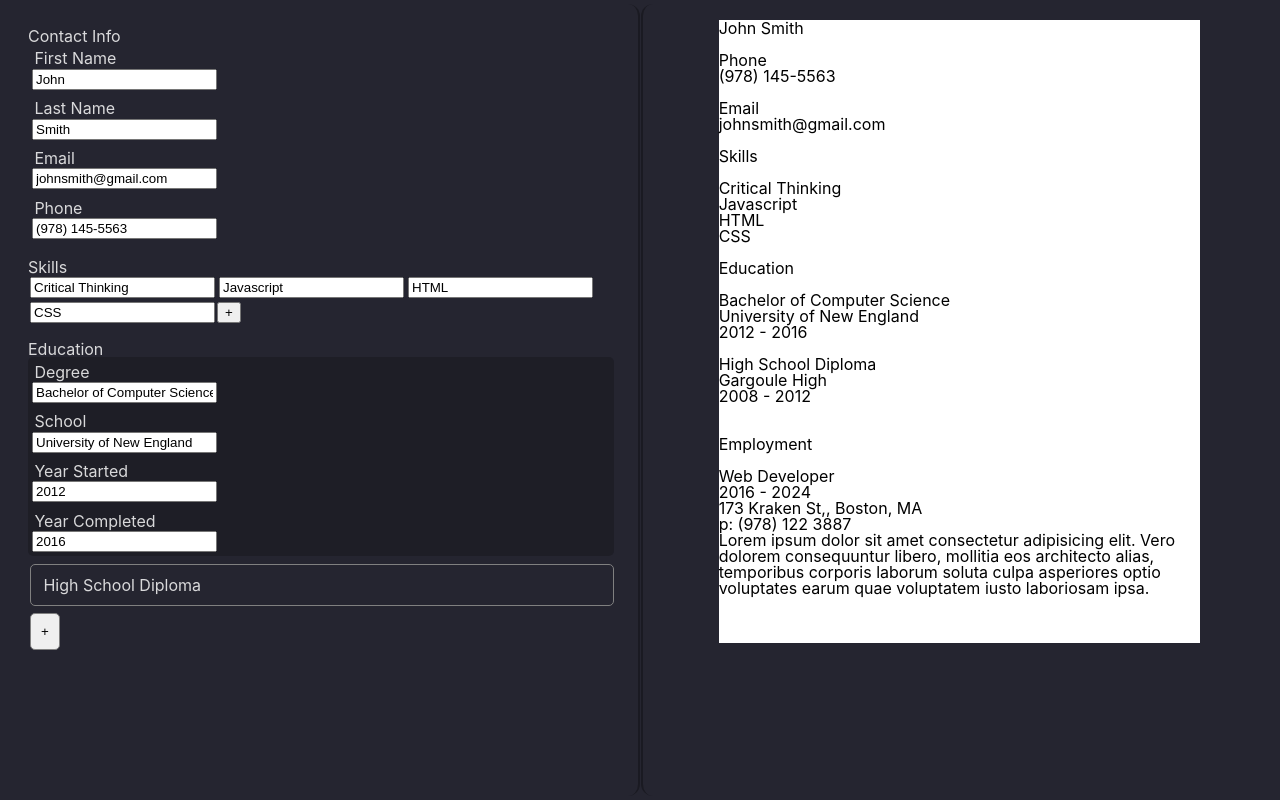
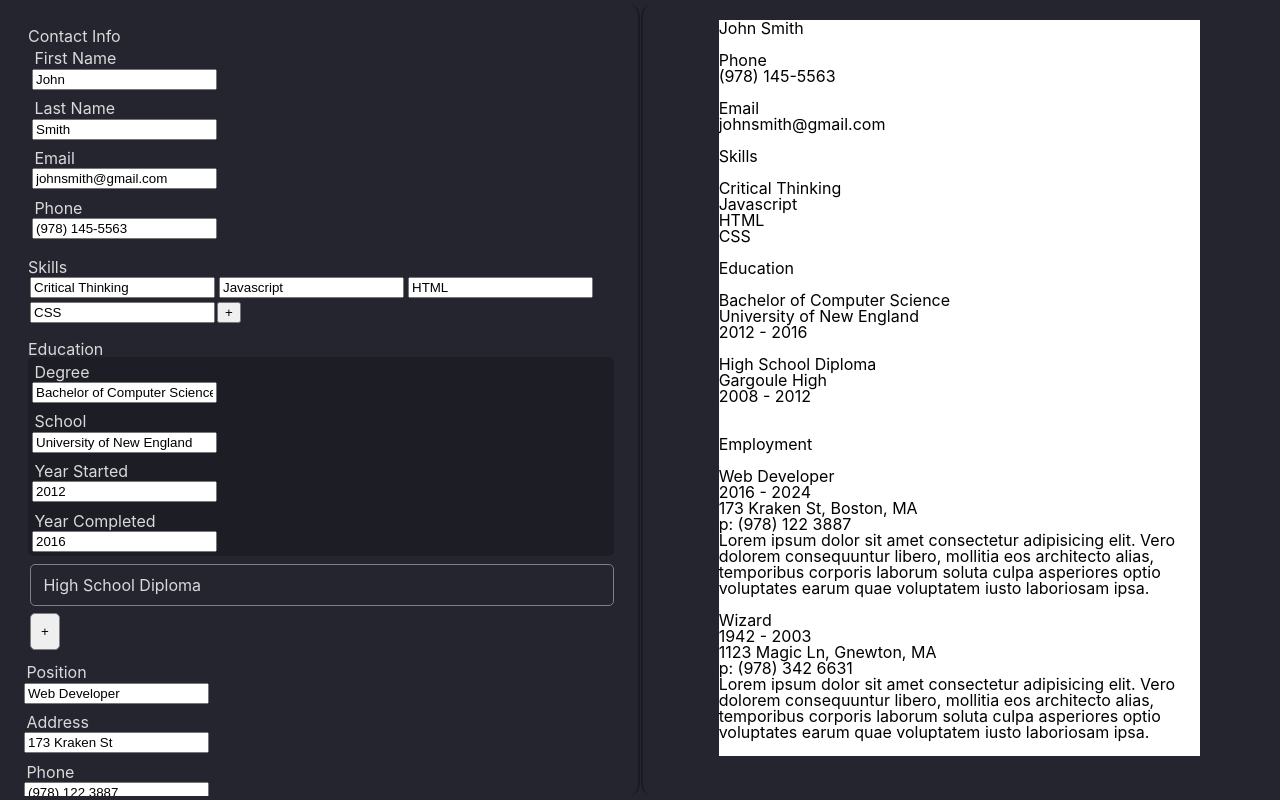
Before and after one commit to DarxyDev/CV-Generator, a React (Vite) app: page / in a window 1280 px wide. Built offline with nearby package versions, Linux system fonts and the light colour scheme.

Commit message:
added SelectableCategory and displayed workHistory form with it

```diff
--- a/src/components/Form.jsx
+++ b/src/components/Form.jsx
@@ -8,19 +8,20 @@ export default function Form({ formData, setFormData }) {
     return (
         <div className='left-half main-section'>
             <Section title='Contact Info'>
-                <ContactInfo {...childProps}/>
+                <ContactInfo {...childProps} />
             </Section>
             <Section title='Skills'>
-                <Skills {...childProps}/>
+                <Skills {...childProps} />
             </Section>
             <Section title='Education'>
-            <Education {...childProps} />
+                <Education {...childProps} />
             </Section>
+            <WorkHistory {...childProps} />
         </div>
     )
 }
 //////
-function Section({title, children}){
+function Section({ title, children }) {
     return (
         <div className='Section'>
             <h1>{title}</h1>
@@ -83,7 +84,28 @@ function Skills({ formData, setFormData }) {
         </div>
     )
 }
-
+function SelectableCategory({ children, onAddItem, categoryChildIndex = 0, valueKey = 'value' }) {
+    const [currentIndex, setCurrentIndex] = useState(0);
+    return (
+        <div>
+            {children.map((child, index) => {
+                if (index === currentIndex)
+                    return (
+                        child
+                    )
+                return (
+                    <div key={child.key + "subCategory"} className='Education-not-selected' onClick={(e) => { setCurrentIndex(index) }}>
+                        {child.props.children[categoryChildIndex].props[valueKey]}
+                    </div>
+                )
+            })}
+            <AddItemButton onClick={(e)=>{
+                setCurrentIndex(children.length);
+                onAddItem(e);
+            }} />
+        </div>
+    )
+}
 function Education({ formData, setFormData }) {
     const [currentIndex, setCurrentIndex] = useState(0);
     function onChange(e, index, formKey) {
@@ -126,3 +148,37 @@ function Education({ formData, setFormData }) {
         </div>
     )
 }
+function WorkHistory({ formData, setFormData }) {
+    function onChange(e, index, formKey) {
+        const newFormData = { ...formData };
+        newFormData.workHistory[index][formKey] = e.target.value;
+        setFormData(newFormData);
+    }
+    function onAddItem(e){
+        const newWorkObj = {};
+        Object.keys(formData.workHistory[0]).forEach(key=>newWorkObj[key] = '');
+        newWorkObj.key = uuid();
+
+        const newFormData = {...formData};
+        newFormData.workHistory.push(newWorkObj)
+        setFormData(newFormData);
+    }
+    return (
+        <SelectableCategory onAddItem={onAddItem}>
+            {formData.workHistory.map((item, index) => {
+                return (
+                    <div key={item.id}>
+                        <TitleInput title='Position' value={item.position} onChange={(e) => { onChange(e, index, 'position') }} />
+                        <TitleInput title='Address' value={item.address} onChange={(e) => { onChange(e, index, 'address') }} />
+                        <TitleInput title='Phone' value={item.phone} onChange={(e) => { onChange(e, index, 'phone') }} />
+                        <TitleInput title='City' value={item.city} onChange={(e) => { onChange(e, index, 'city') }} />
+                        <TitleInput title='State' value={item.state} onChange={(e) => { onChange(e, index, 'state') }} />
+                        <TitleInput title='Year Started' value={item.startYear} onChange={(e) => { onChange(e, index, 'startYear') }} />
+                        <TitleInput title='Year Left' value={item.endYear} onChange={(e) => { onChange(e, index, 'endYear') }} />
+                        <TitleInput title='Short Description' value={item.description} onChange={(e) => { onChange(e, index, 'description') }} />
+                    </div>
+                )
+            })}
+        </SelectableCategory>
+    )
+}
--- a/src/formData.jsx
+++ b/src/formData.jsx
@@ -31,7 +31,7 @@ const defaultFormData = {
     workHistory: [
         {
             position: 'Web Developer',
-            address: '173 Kraken St,',
+            address: '173 Kraken St',
             phone: '(978) 122 3887',
             city: 'Boston',
             state: 'MA',
@@ -43,6 +43,20 @@ const defaultFormData = {
         temporibus corporis laborum soluta culpa asperiores optio
         voluptates earum quae voluptatem iusto laboriosam ipsa.`,
             id: uuid(),
+        },        {
+            position: 'Wizard',
+            address: '1123 Magic Ln',
+            phone: '(978) 342 6631',
+            city: 'Gnewton',
+            state: 'MA',
+            startYear: '1942',
+            endYear: '2003',
+            description: `
+        Lorem ipsum dolor sit amet consectetur adipisicing elit.
+        Vero dolorem consequuntur libero, mollitia eos architecto alias,
+        temporibus corporis laborum soluta culpa asperiores optio
+        voluptates earum quae voluptatem iusto laboriosam ipsa.`,
+            id: uuid(),
         },
     ],
 }
```
